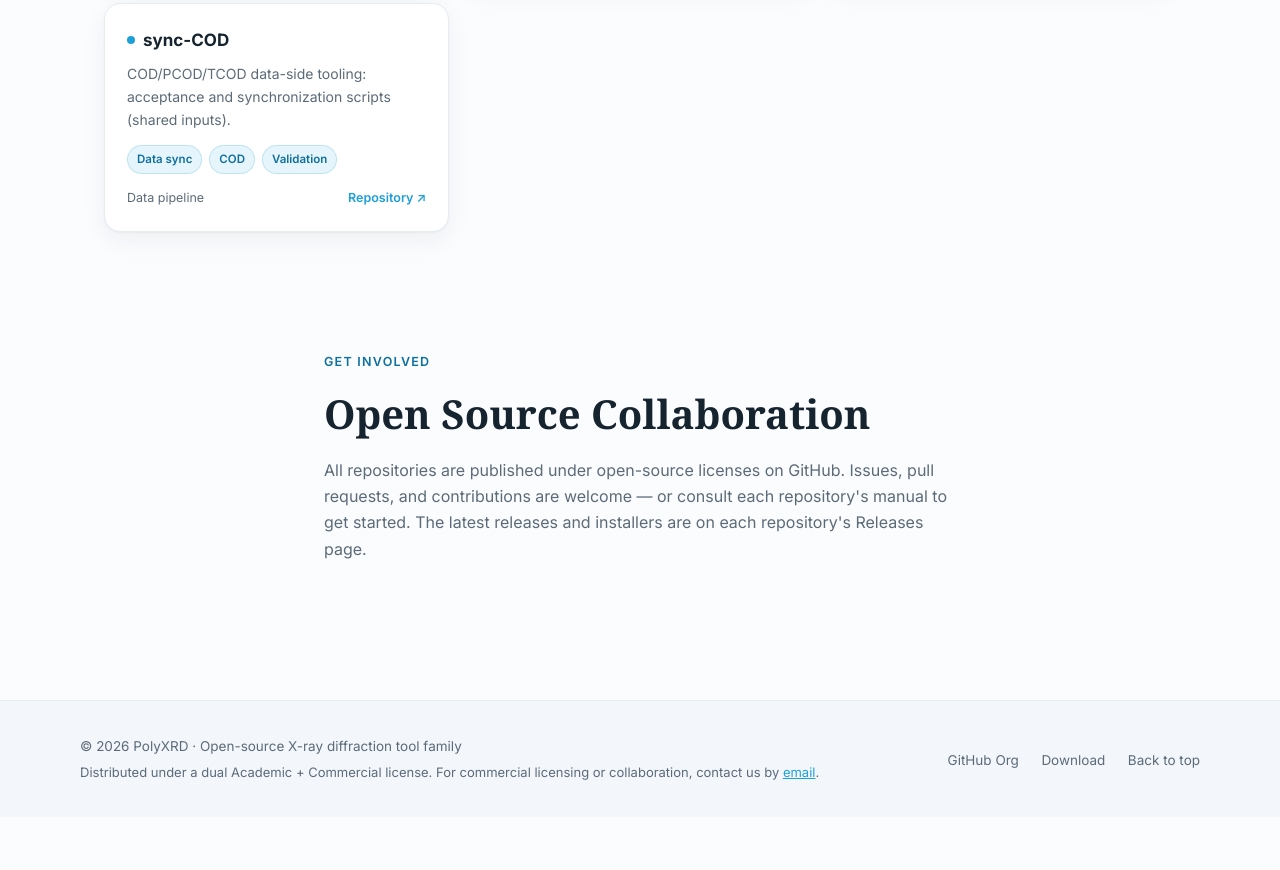
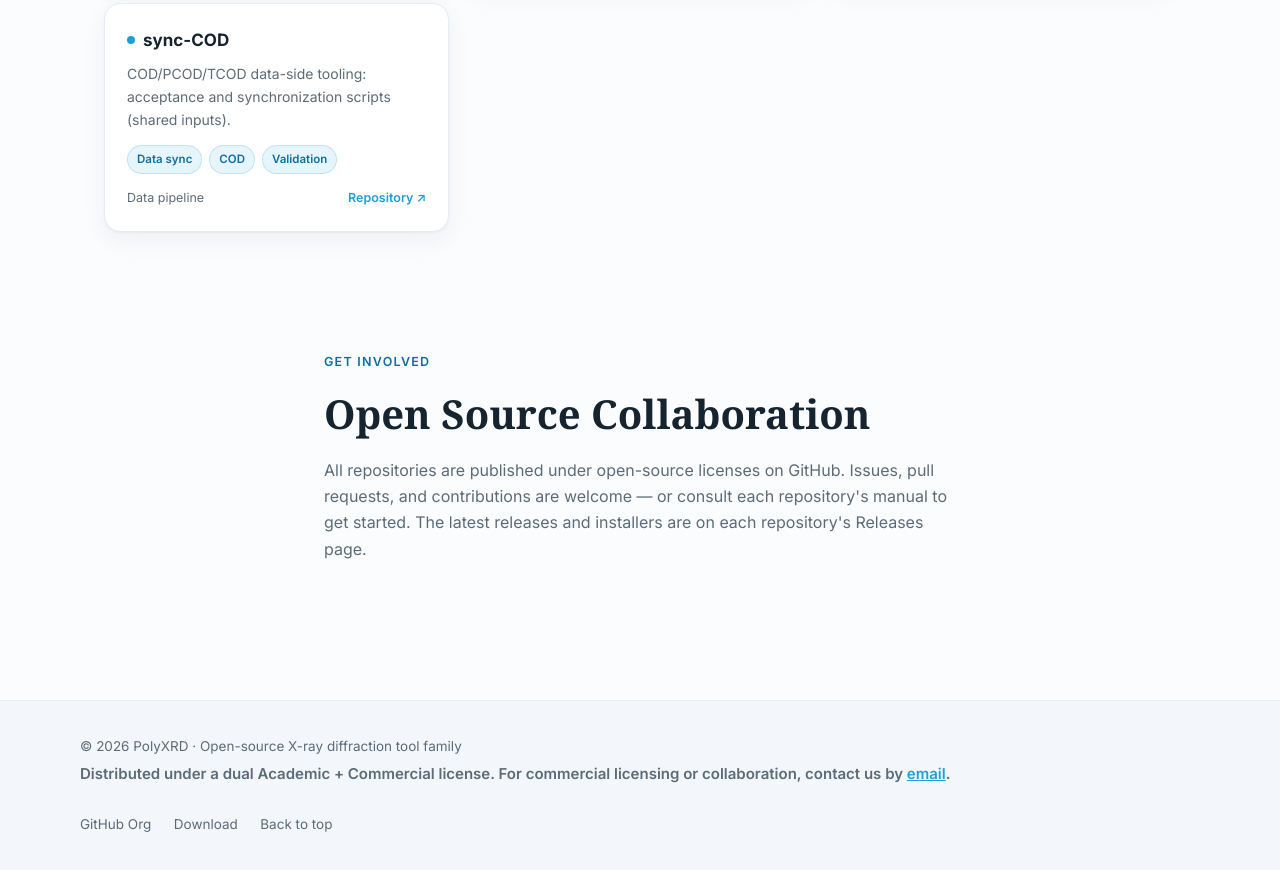
Before and after one commit to PolyXRD/PolyXRD.github.io, a plain HTML site: page index.html in a window 1280 px wide. Shown: the part 3293-4163 px from the top of the page. Before the commit the page ends 4110 px from the top, so only its background shows below. Drawn offline with Linux system fonts and the light colour scheme.

Commit message:
Enlarge and bold the footer dual-license notice

```diff
--- a/assets/css/style.css
+++ b/assets/css/style.css
@@ -116,7 +116,7 @@ section.block{padding:72px 0}
 .foot{display:flex;flex-wrap:wrap;gap:24px;justify-content:space-between;align-items:center;padding:34px 0}
 .foot .copy{color:var(--muted);font-size:13.5px}
 .foot-left{display:flex;flex-direction:column;gap:6px}
-.license{color:var(--muted);font-size:13px;line-height:1.5}
+.license{color:var(--muted);font-size:15px;font-weight:600;line-height:1.5}
 .license a{margin:0;color:var(--brand);text-decoration:underline}
 .foot-links a{color:var(--muted);font-size:13.5px;margin-left:18px}
 .foot-links a:hover{color:var(--brand)}
```
